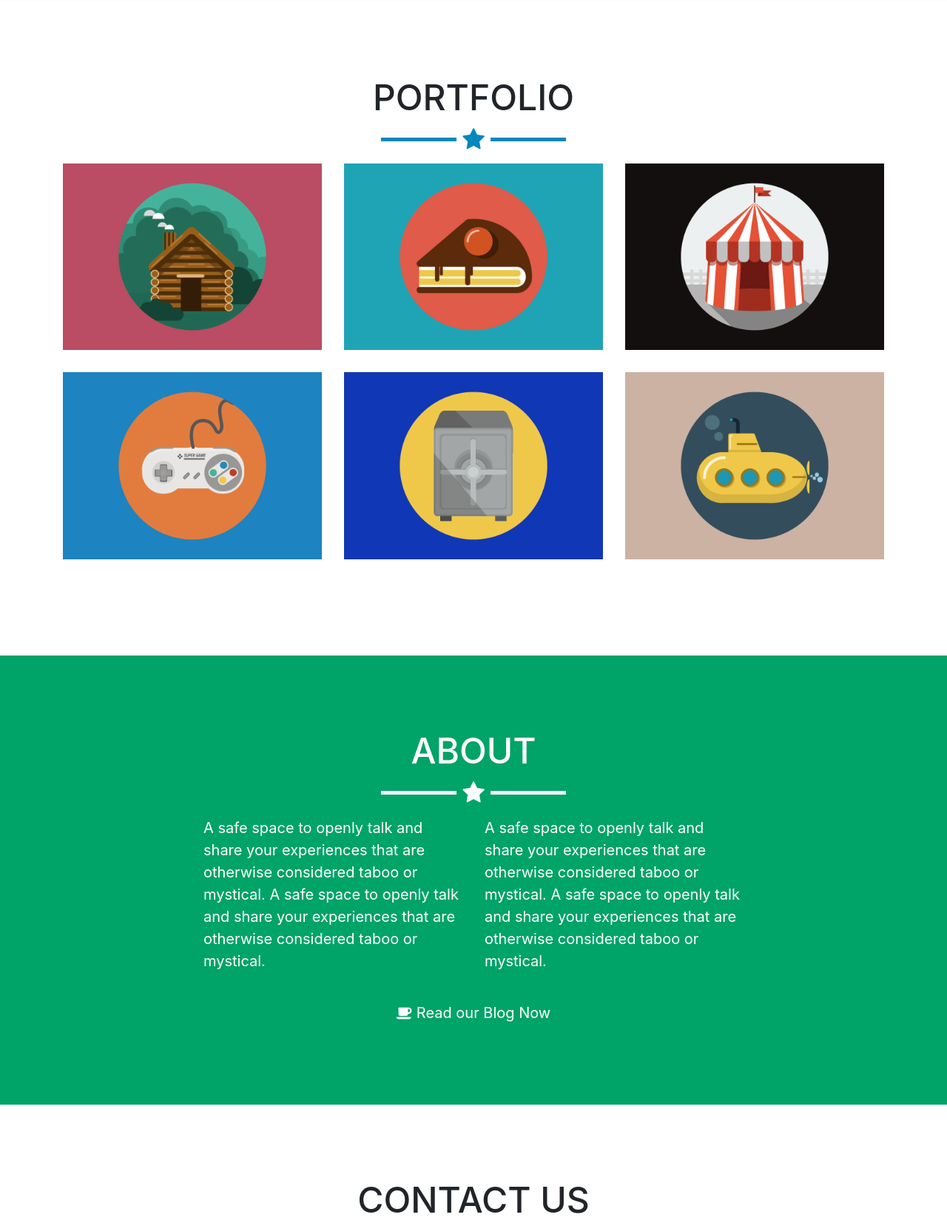
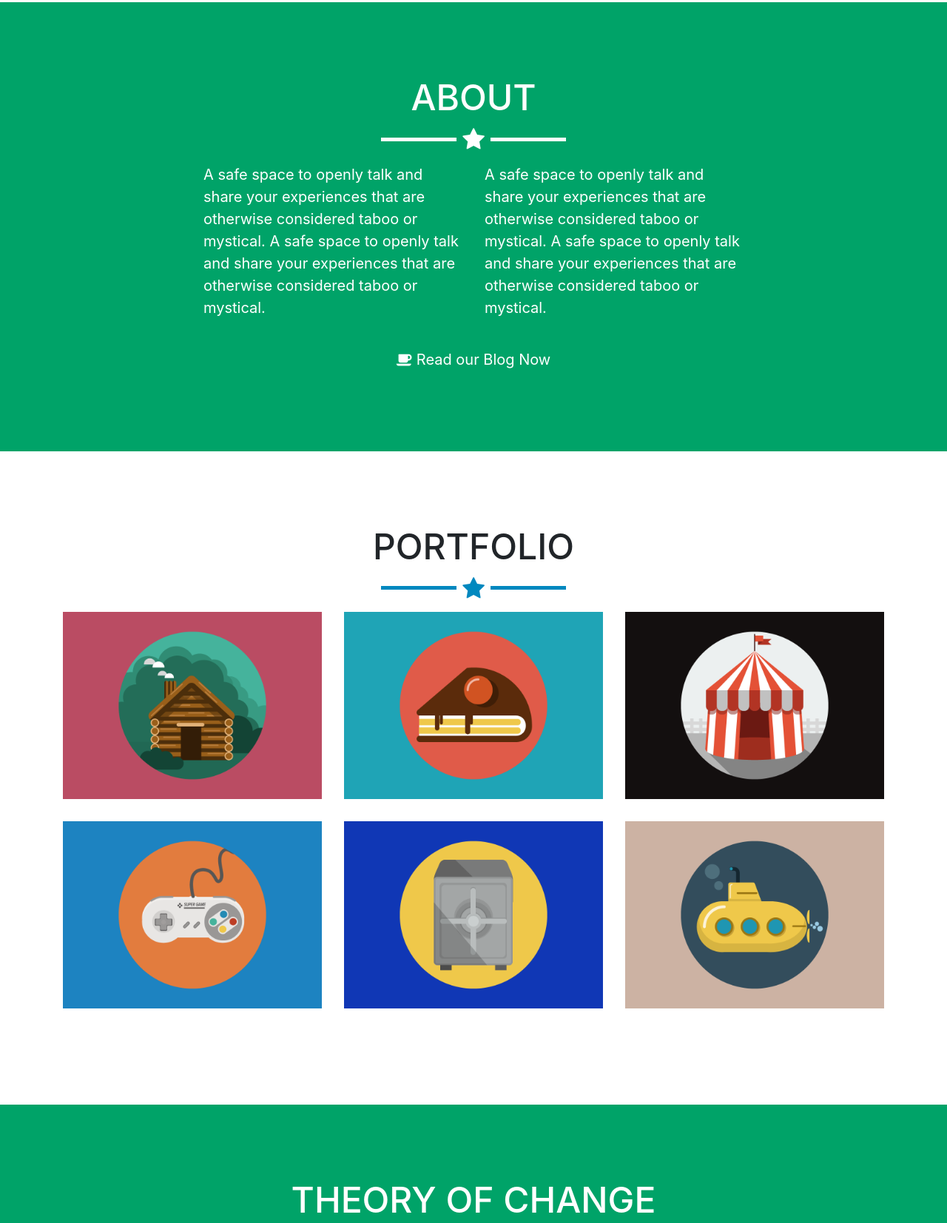
Before and after one commit to opencafeorg/themissingperiod, a website with bundled scripts: page index.html in a window 1280 px wide. Shown: the part 775-2428 px from the top of the page at 74% size. Built offline with nearby package versions, Linux system fonts and the light colour scheme.

Commit message:
added a section

```diff
--- a/index.html
+++ b/index.html
@@ -60,6 +60,28 @@
         </div>
       </div>
     </header>
+
+    <!-- About Section -->
+    <section class="success" id="about">
+      <div class="container">
+        <h2 class="text-center">About</h2>
+        <hr class="star-light">
+        <div class="row">
+          <div class="col-lg-4 ml-auto">
+            <p>A safe space to openly talk and share your experiences that are otherwise considered taboo or mystical. A safe space to openly talk and share your experiences that are otherwise considered taboo or mystical.</p>
+          </div>
+          <div class="col-lg-4 mr-auto">
+            <p>A safe space to openly talk and share your experiences that are otherwise considered taboo or mystical. A safe space to openly talk and share your experiences that are otherwise considered taboo or mystical.</p>
+          </div>
+          <div class="col-lg-8 mx-auto text-center">
+            <a href="http://medium.com/opencafe" target="_blank" class="btn btn-lg btn-outline">
+              <i class="fa fa-coffee"></i>
+              Read our Blog Now
+            </a>
+          </div>
+        </div>
+      </div>
+    </section>
 
     <!-- Portfolio Grid Section -->
     <section id="portfolio">
@@ -132,22 +154,16 @@
     </section>
 
     <!-- About Section -->
-    <section class="success" id="about">
+    <section class="success" id="toc">
       <div class="container">
-        <h2 class="text-center">About</h2>
+        <h2 class="text-center">Theory of Change</h2>
         <hr class="star-light">
         <div class="row">
           <div class="col-lg-4 ml-auto">
-            <p>A safe space to openly talk and share your experiences that are otherwise considered taboo or mystical. A safe space to openly talk and share your experiences that are otherwise considered taboo or mystical.</p>
+            <p>Part I</p>
           </div>
           <div class="col-lg-4 mr-auto">
-            <p>A safe space to openly talk and share your experiences that are otherwise considered taboo or mystical. A safe space to openly talk and share your experiences that are otherwise considered taboo or mystical.</p>
-          </div>
-          <div class="col-lg-8 mx-auto text-center">
-            <a href="http://medium.com/opencafe" target="_blank" class="btn btn-lg btn-outline">
-              <i class="fa fa-coffee"></i>
-              Read our Blog Now
-            </a>
+            <p>Part II</p>
           </div>
         </div>
       </div>
```
